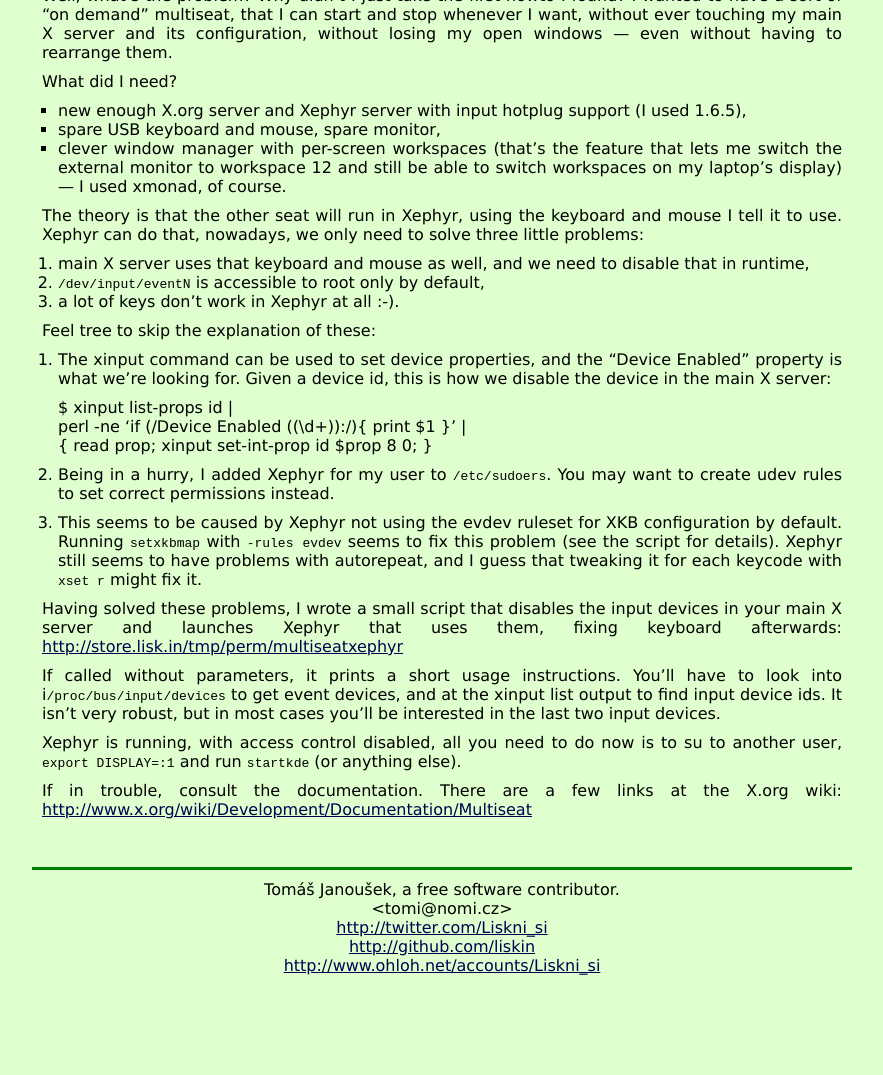
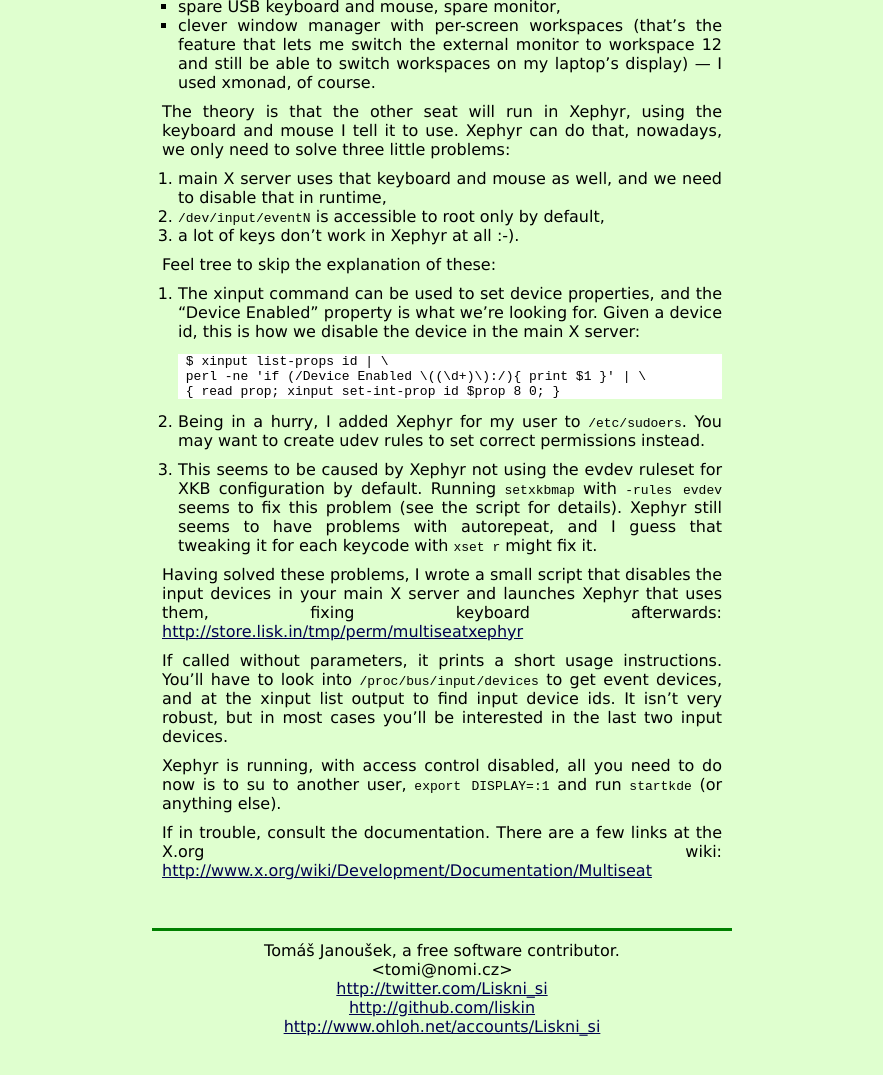
Before and after one commit to liskin/work.lisk.in, a Jekyll site: the page built from _posts/2009-11-22-multiseat-on-demand.md, in a window 1280 px wide, cut to the strip 949-2043 px from the top of the page. Shown: the top 1075 px of the strip, without its empty margins (198-1081 px from the left). Built offline with Jekyll 4.4.1, drawn with Linux system fonts in a browser that asks for light colours; Markdown is read by kramdown in place of the engine named in the settings; before the commit the page ends 1982 px from its top, so only the background shows below that.

Commit message:
blog fixes

```diff
--- a/_posts/2009-11-22-multiseat-on-demand.md
+++ b/_posts/2009-11-22-multiseat-on-demand.md
@@ -18,6 +18,7 @@ whenever I want, without ever touching my main X server and its configuration,
 without losing my open windows — even without having to rearrange them.
 
 What did I need?
+
   - new enough X.org server and Xephyr server with input hotplug support
     (I used 1.6.5),
   - spare USB keyboard and mouse, spare monitor,
@@ -28,6 +29,7 @@ What did I need?
 The theory is that the other seat will run in Xephyr, using the keyboard and
 mouse I tell it to use. Xephyr can do that, nowadays, we only need to solve
 three little problems:
+
 1. main X server uses that keyboard and mouse as well, and we need to disable
    that in runtime,
 2. `/dev/input/eventN` is accessible to root only by default,
@@ -39,9 +41,9 @@ Feel tree to skip the explanation of these:
    Enabled” property is what we're looking for. Given a device id, this is how
    we disable the device in the main X server:
 
-    $ xinput list-props id | \
-    perl -ne 'if (/Device Enabled \((\d+)\):/){ print $1 }' | \
-    { read prop; xinput set-int-prop id $prop 8 0; }
+        $ xinput list-props id | \
+        perl -ne 'if (/Device Enabled \((\d+)\):/){ print $1 }' | \
+        { read prop; xinput set-int-prop id $prop 8 0; }
 
 2. Being in a hurry, I added Xephyr for my user to `/etc/sudoers`. You may
    want to create udev rules to set correct permissions instead.
@@ -57,7 +59,7 @@ devices in your main X server and launches Xephyr that uses them, fixing
 keyboard afterwards: <http://store.lisk.in/tmp/perm/multiseatxephyr>
 
 If called without parameters, it prints a short usage instructions. You'll
-have to look into i`/proc/bus/input/devices` to get event devices, and at the
+have to look into `/proc/bus/input/devices` to get event devices, and at the
 xinput list output to find input device ids. It isn't very robust, but in most
 cases you'll be interested in the last two input devices.
 
--- a/styles/main.css
+++ b/styles/main.css
@@ -75,12 +75,12 @@ div#nadpis {
 
 div#content {
     margin: 3em auto;
-    max-width: 50em;
+    max-width: 35em;
 }
 
 div#paticka {
     margin: 2em auto 0;
-    max-width: 50em;
+    max-width: 35em;
     padding: 10px;
     border-top: green 3px solid;
     text-align: center;
@@ -128,6 +128,6 @@ ul.posts li {
 }
 
 ul.posts span {
-    color: #aaa;
+    color: #333;
     font-family: monospace;
 }
```
